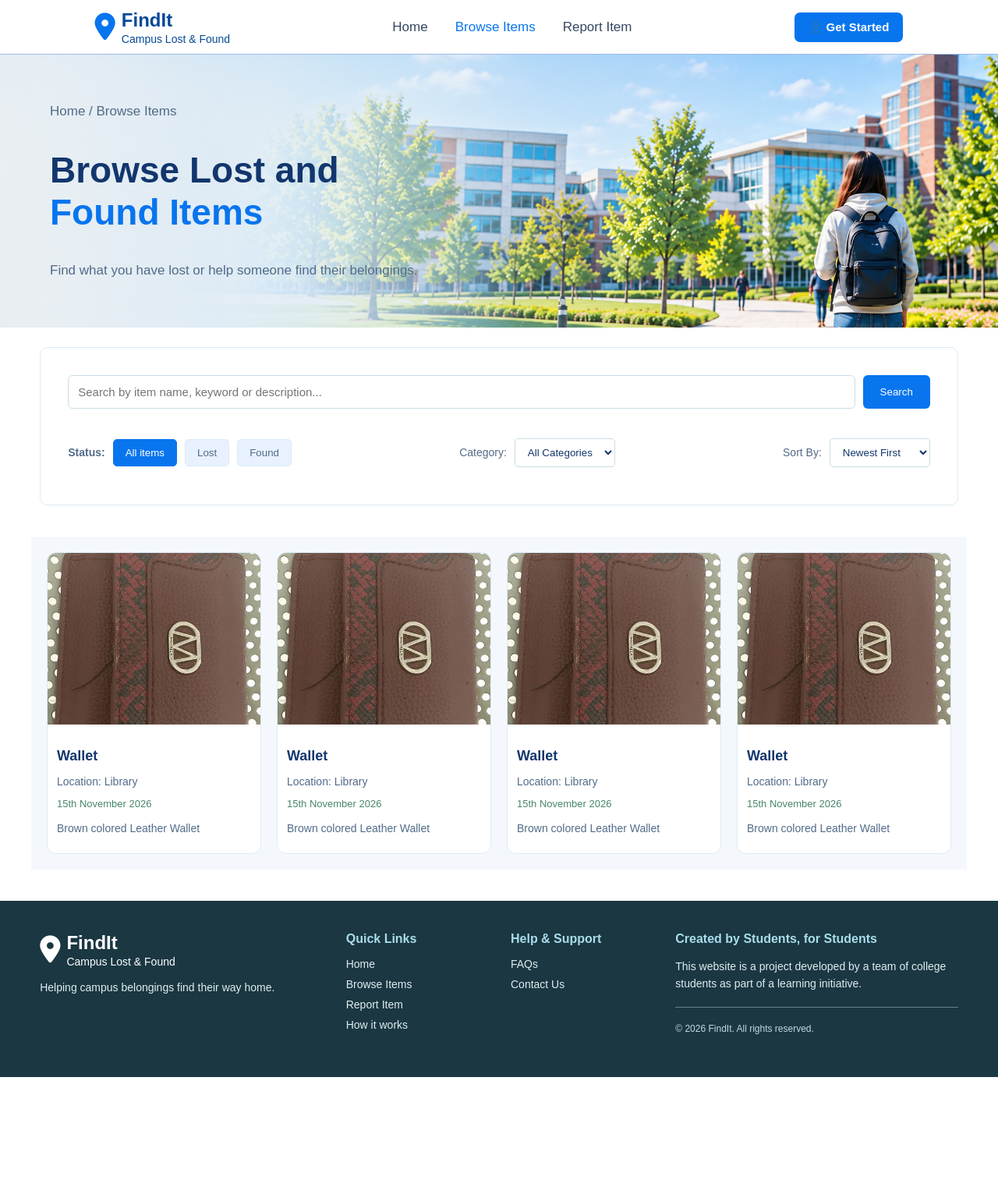
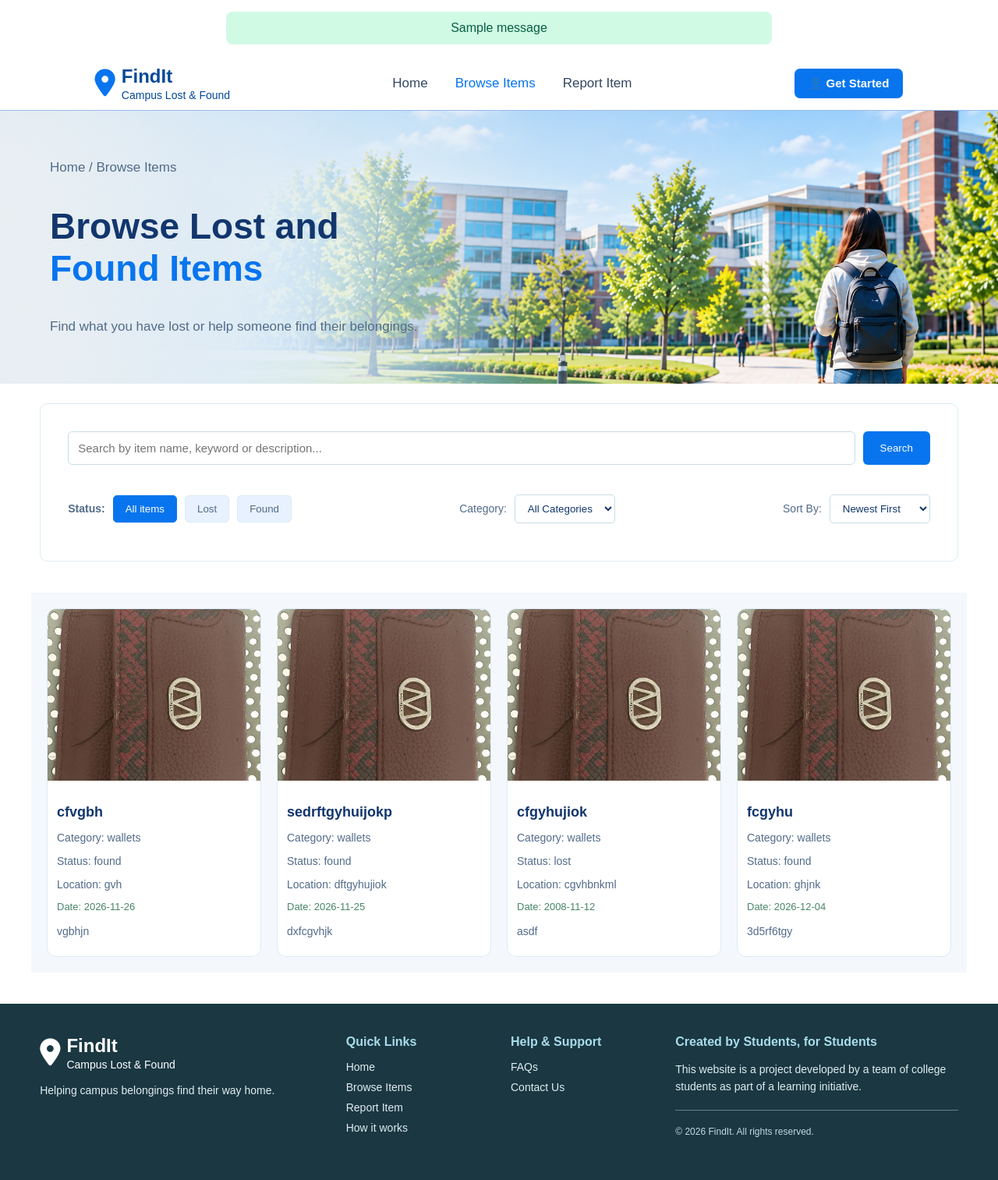
Before and after one commit to lakshaykhanna16/findit-campus, a Flask app: page /browse-items in a window 1280 px wide. Shown: the whole page at 78% size. Before the commit the page ends 1381 px from the top, so only its background shows below. Run offline with Flask 3, Linux system fonts and the light colour scheme; one stand-in notice (Sample message) is shown.

Commit message:
Made the form send data to server

```diff
--- a/app.py
+++ b/app.py
@@ -1,17 +1,70 @@
-from flask import Flask, render_template
+
+from flask import Flask, render_template, request, redirect, url_for, flash
+from datetime import datetime
+
+from extensions import db
+from models import Item
+
 
 app = Flask(__name__)
+
+# Secret key for flash messages and sessions
+app.config["SECRET_KEY"] = "findit-development-key"
+
+# Database configuration
+app.config["SQLALCHEMY_DATABASE_URI"] = "sqlite:///items.db"
+app.config["SQLALCHEMY_TRACK_MODIFICATIONS"] = False
+
+# Initialise database
+db.init_app(app)
+
+# Create database tables
+with app.app_context():
+    db.create_all()
+
 
 @app.route("/")
 def home():
     return render_template("index.html")
 
+
 @app.route("/browse-items")
 def browse():
-    return render_template("browse-items.html")
+    items = Item.query.all()
+    return render_template("browse-items.html", items=items)
 
-@app.route("/report-items")
+
+@app.route("/report-items", methods=["GET", "POST"])
 def report():
+
+    if request.method == "POST":
+
+        # Convert form date into Python date format
+        item_date = datetime.strptime(
+            request.form["date"], "%Y-%m-%d"
+        ).date()
+
+        # Create a new item
+        new_item = Item(
+            item_name=request.form["item_name"],
+            category=request.form["category"],
+            status=request.form["status"],
+            location=request.form["location"],
+            date=item_date,
+            description=request.form["description"]
+        )
+
+        # Save item to database
+        db.session.add(new_item)
+        db.session.commit()
+
+        # Show success message
+        flash("Your item has been reported successfully!", "success")
+
+        # Redirect back to report page
+        return redirect(url_for("report"))
+
+    # Display report form (GET request)
     return render_template("report-items.html")
 
 
--- /dev/null
+++ b/extensions.py
@@ -0,0 +1,3 @@
+from flask_sqlalchemy import SQLAlchemy
+
+db = SQLAlchemy()
--- a/static/css/styles.css
+++ b/static/css/styles.css
@@ -516,3 +516,13 @@ body {
   font-size: 12px;
   color: #c5d8de;
 }
+.flash-message {
+    background-color: #d1fae5;
+    color: #065f46;
+    padding: 12px 18px;
+    margin: 15px auto;
+    max-width: 700px;
+    border-radius: 8px;
+    text-align: center;
+    font-weight: 500;
+}
--- a/templates/base.html
+++ b/templates/base.html
@@ -12,7 +12,11 @@
     {% block extra_css %}{% endblock %}
 </head>
 <body>
-
+    {% if get_flashed_messages() %}
+        <p class="flash-message">
+            {{ get_flashed_messages()[0] }}
+        </p>
+    {% endif %}
     {% block content %}{% endblock %}
 
     <!-- footer (shared by every page) -->
--- a/templates/browse-items.html
+++ b/templates/browse-items.html
@@ -94,50 +94,28 @@
 
         <!-- items -->
         <section id="grid-container">
+            {% for item in items %}
 
-            <div class="item">
-                <img src="{{ url_for("static", filename="items/item1.jpeg") }}" alt="Item 1">
+                <div class="item">
+                    <img src="{{ url_for("static", filename="items/item1.jpeg") }}" alt="Item 1">
                 <div class="item-data">
-                    <h3>Wallet</h3>
-                    <p class="item-category-name"></p>
-                    <p class="location">Location: Library</p>
-                    <p class="date">15th November 2026</p>
-                    <p class="item-info">Brown colored Leather Wallet</p>
+                    <h3>{{ item.item_name }}</h3>
+                    <p class="item-category-name">Category: {{ item.category }}</p>
+                    <p>Status: {{ item.status }}</p>
+                    <p class="location">Location: {{ item.location }}</p>
+                    <p class="date">Date: {{ item.date }}</p>
+                    <p class="item-info">{{ item.description }}</p>
                 </div>
             </div>
 
-            <div class="item">
-                <img src="{{ url_for("static", filename="items/item1.jpeg") }}" alt="Item 1">
-                <div class="item-data">
-                    <h3>Wallet</h3>
-                    <p class="item-category-name"></p>
-                    <p class="location">Location: Library</p>
-                    <p class="date">15th November 2026</p>
-                    <p class="item-info">Brown colored Leather Wallet</p>
-                </div>
-            </div>
 
-            <div class="item">
-                <img src="{{ url_for("static", filename="items/item1.jpeg") }}" alt="Item 1">
-                <div class="item-data">
-                    <h3>Wallet</h3>
-                    <p class="item-category-name"></p>
-                    <p class="location">Location: Library</p>
-                    <p class="date">15th November 2026</p>
-                    <p class="item-info">Brown colored Leather Wallet</p>
-                </div>
-            </div>
+        {% endfor %}
 
-            <div class="item">
-                <img src="{{ url_for("static", filename="items/item1.jpeg") }}" alt="Item 1">
-                <div class="item-data">
-                    <h3>Wallet</h3>
-                    <p class="item-category-name"></p>
-                    <p class="location">Location: Library</p>
-                    <p class="date">15th November 2026</p>
-                    <p class="item-info">Brown colored Leather Wallet</p>
-                </div>
-            </div>
+        {% if not items %}
+            <p>No items have been reported yet.</p>
+        {% endif %}
+
+
 
         </section>
 
--- a/templates/report-items.html
+++ b/templates/report-items.html
@@ -52,7 +52,7 @@
       <!-- content -->
       <section class="content">
         <!-- form -->
-        <form class="report-form" method="get">
+        <form class="report-form" method="post">
           <h2>Item Details</h2>
           <p>Please provide as much information as possible.</p>
 
```
Also changed, not shown: models.py (added, +12 -0 lines), instance/items.db (added).
